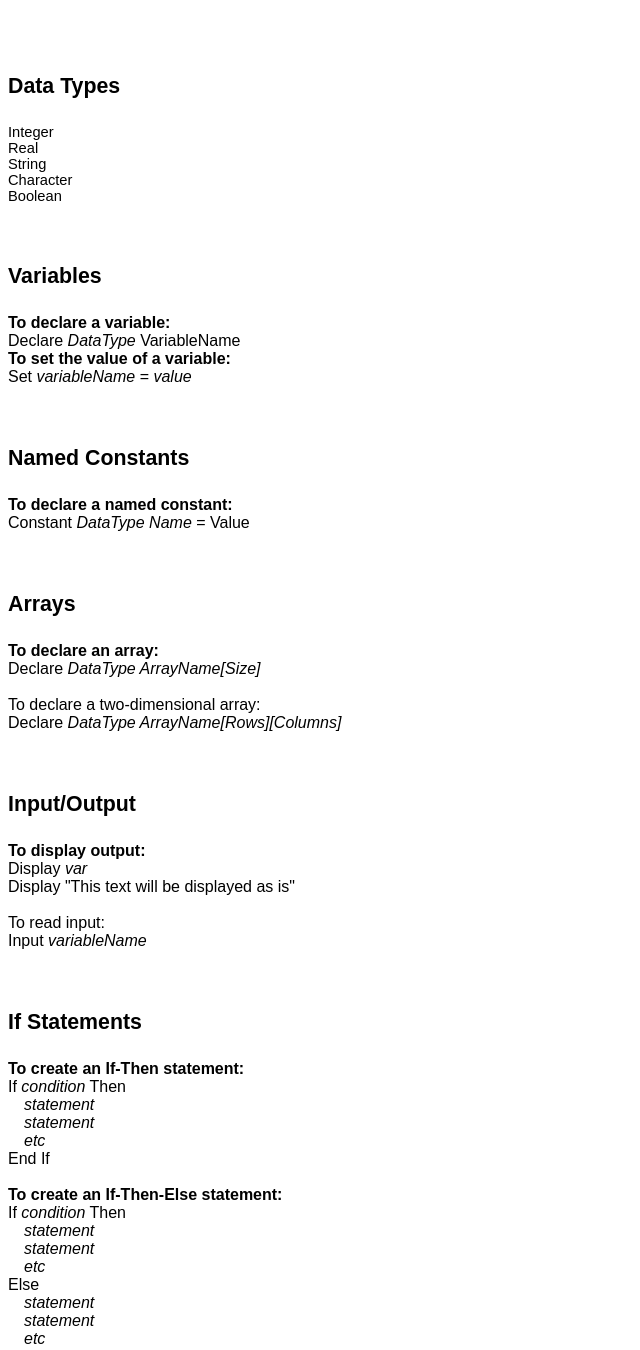
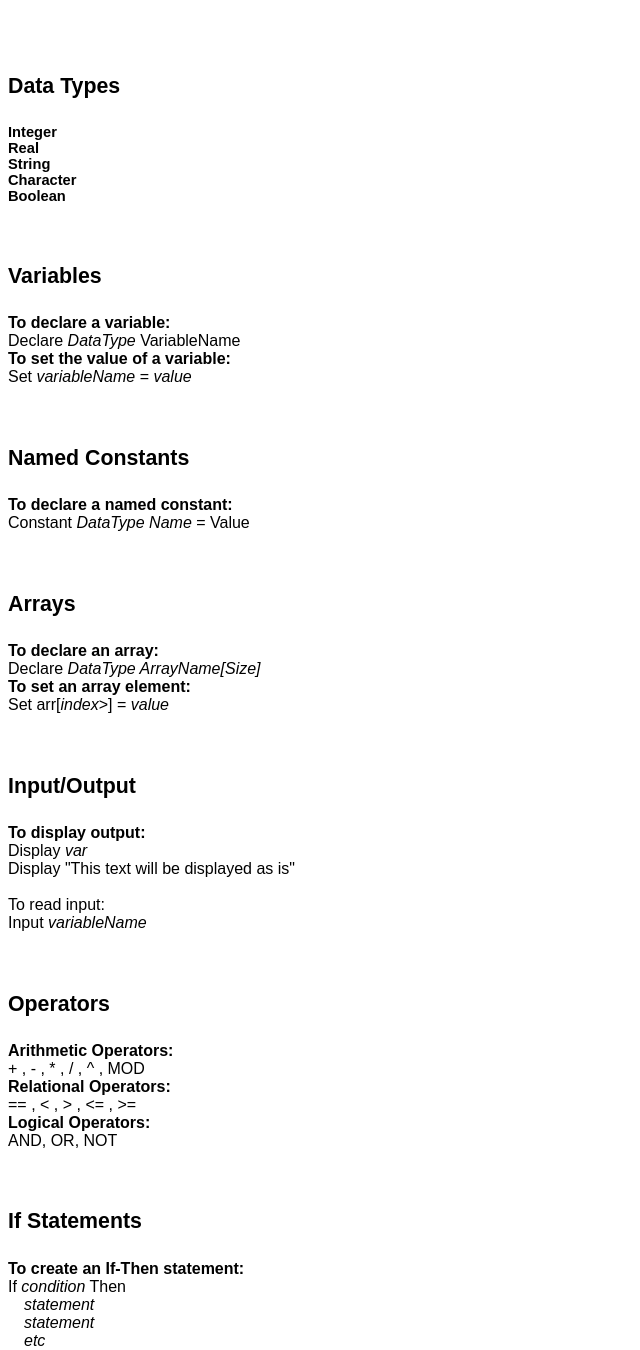
Before and after one commit to AU-CS-499-Spring-2020/Team-Pseudo, a plain HTML site: page documentation.html in a window 1280 px wide. Shown: the part 1160-2510 px from the top of the page, without its empty margins (0-640 px from the left). Drawn offline with Linux system fonts and the light colour scheme.

Commit message:
Updated Documents to Have Operators List

```diff
--- a/documentation.html
+++ b/documentation.html
@@ -59,11 +59,11 @@
   <div >
     <br><br><h2 id="datatypes">Data Types</h2>
     <p>
-      Integer<br>
-      Real<br>
-      String<br>
-      Character<br>
-      Boolean<br>
+      <b>Integer</b><br>
+      <b>Real</b><br>
+      <b>String</b><br>
+      <b>Character</b><br>
+      <b>Boolean</b><br>
     </p>
   </div>
 
@@ -84,9 +84,9 @@
   <div >
     <br><h2 id="arrays">Arrays</h2>
     <b>To declare an array:</b><br>
-    Declare <i>DataType ArrayName[Size]</i>
-    <br><br>To declare a two-dimensional array:<br>
-    Declare <i>DataType ArrayName[Rows][Columns]</i>
+    Declare <i>DataType ArrayName[Size]</i><br>
+    <b>To set an array element:</b><br>
+    Set arr[<i>index</i>>] = <i>value</i>
   </div>
 
   <div >
@@ -96,6 +96,16 @@
     Display "This text will be displayed as is"<br>
     <br>To read input:
     <br>Input <i>variableName</i>
+  </div>
+
+  <div >
+    <br><h2 id="operators">Operators</h2>
+    <b>Arithmetic Operators:</b><br>
+    + , - , * , / , ^ , MOD<br>
+    <b>Relational Operators:</b><br>
+    == , < , > , <= , >= <br>
+    <b>Logical Operators:</b><br>
+    AND, OR, NOT<br>
   </div>
 
   <div >
```
Also changed, not shown: main.js (+3 -5 lines).
